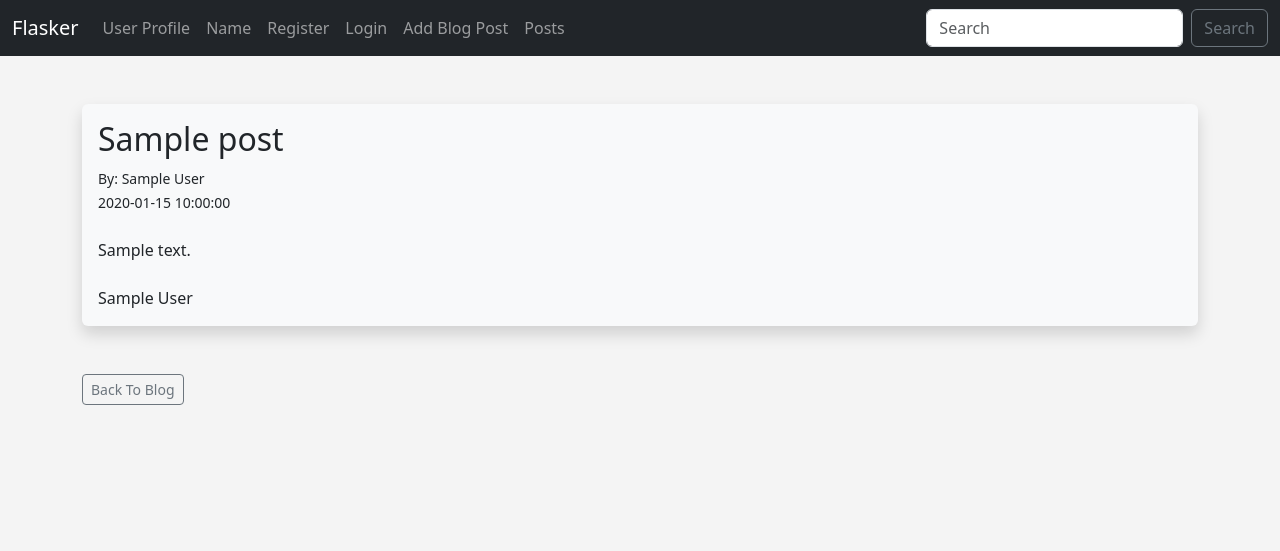
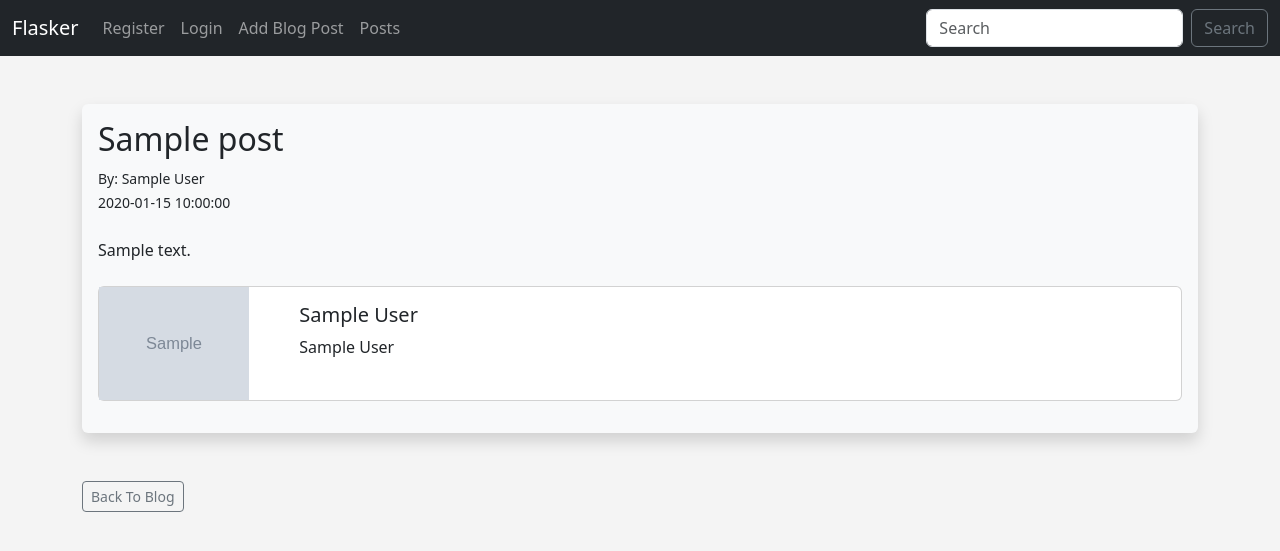
Before and after one commit to ihsaan-hussain/flasker_codemy, a Flask app: page /posts/1 in a window 1280 px wide. Shown: the top 551 px of the page. Run offline with Flask 3, Linux system fonts and the light colour scheme; tables that the repository leaves empty hold one stand-in row (values such as "Sample post"); grey boxes marked "Sample" are stand-in pictures; some libraries are stand-ins or nearby versions.

Commit message:
finished project

```diff
--- a/app.py
+++ b/app.py
@@ -103,31 +103,39 @@ def dashboard():
 		name_to_update.favourite_color = request.form['favourite_color']
 		name_to_update.username = request.form['username']
 		name_to_update.about_author = request.form['about_author']
-		name_to_update.profile_pic = request.files['profile_pic']
+
+		# Check for profile pic
+		if request.files['profile_pic']:
+			name_to_update.profile_pic = request.files['profile_pic']
+
+			# Grab Image Name
+			pic_filename = secure_filename(name_to_update.profile_pic.filename)
+			# Set UUID
+			pic_name = str(uuid.uuid1()) + "_" + pic_filename
+			# Save That Image
+			saver = request.files['profile_pic']
 
 
-		# Grab Image Name
-		pic_filename = secure_filename(name_to_update.profile_pic.filename)
-		# Set UUID
-		pic_name = str(uuid.uuid1()) + "_" + pic_filename
-		# Save That Image
-		saver = request.files['profile_pic']
-
-
-		# Change it to a string to save it to a Database
-		name_to_update.profile_pic = pic_name
-		try:
+			# Change it to a string to save it to a Database
+			name_to_update.profile_pic = pic_name
+			try:
+				db.session.commit()
+				saver.save(os.path.join(app.config['UPLOAD_FOLDER'], pic_name))
+				flash("User Updated Successfully!")
+				return render_template("dashboard.html",
+					form=form,
+					name_to_update=name_to_update)
+			except:
+				flash("Error! Looks like there was a problem")
+				return render_template("dashboard.html",
+					form=form,
+					name_to_update=name_to_update)
+		else:
 			db.session.commit()
-			saver.save(os.path.join(app.config['UPLOAD_FOLDER'], pic_name))
 			flash("User Updated Successfully!")
 			return render_template("dashboard.html",
-				form=form,
-				name_to_update=name_to_update)
-		except:
-			flash("Error! Looks like there was a problem")
-			return render_template("dashboard.html",
-				form=form,
-				name_to_update=name_to_update)
+					form=form,
+					name_to_update=name_to_update)
 	else:
 		return render_template("dashboard.html",
 			form=form,
@@ -141,7 +149,7 @@ def dashboard():
 def delete_post(id):
 	post_to_delete = Posts.query.get_or_404(id)
 	id = current_user.id
-	if id == post_to_delete.poster.id:
+	if id == post_to_delete.poster.id or id == 15:
 		try:
 			db.session.delete(post_to_delete)
 			db.session.commit()
@@ -192,7 +200,7 @@ def edit_post(id):
 		flash("Post has been updated")
 		return redirect(url_for('post', id=post.id))
 
-	if current_user.id == post.poster_id:
+	if current_user.id == post.poster_id or current_user.id == 15:
 		form.title.data = post.title
 		form.slug.data = post.slug
 		form.content.data = post.content
--- a/templates/navbar.html
+++ b/templates/navbar.html
@@ -6,13 +6,6 @@
     </button>
     <div class="collapse navbar-collapse" id="navbarSupportedContent">
       <ul class="navbar-nav me-auto mb-2 mb-lg-0">
-        <li class="nav-item">
-          <a class="nav-link" href="{{ url_for('user', name='Ihsaan') }}">User Profile</a>
-        </li>
-
-        <li class="nav-item">
-          <a class="nav-link" href="{{ url_for('name') }}">Name</a>
-        </li>
 
         {% if current_user.is_authenticated %}
         <li class="nav-item">
--- a/templates/post.html
+++ b/templates/post.html
@@ -20,9 +20,33 @@
 
 	{{ post.content|safe }}<br/><br/>
 
-	{% if post.poster.about_author %}
-		{{ post.poster.about_author }}
-	{% endif %}
+<div class="card mb-3">
+	<div class="row no-gutters">
+		<div class="col-md-2">
+			{% if post.poster.profile_pic %}
+				<img src="{{ url_for('static', filename='images/' + post.poster.profile_pic)}}" width=150 align="left">
+			{% else %}
+				<img src="{{ url_for('static', filename='images/default_profile_pic.png') }}" width=150 align="left">
+			{% endif %}
+		</div>
+
+		<div class="col-md-2">
+			<div class="card-body">
+				<h5 class="card-title">
+					{{ post.poster.name }}
+				</h5>
+				<p class="card-text">
+					{% if post.poster.about_author %}
+						{{ post.poster.about_author }}
+					{% else %}
+						Author has no about profile yet...
+					{% endif %}
+				</p>
+			</div>
+		</div>
+	</div>
+</div>
+
 </div>
 
 {% if post.poster_id == current_user.id %}
--- a/templates/posts.html
+++ b/templates/posts.html
@@ -22,7 +22,7 @@
 	<br/><br/>
 	<a href="{{ url_for('post', id=post.id) }}" class="btn btn-outline-secondary btn-sm">View Post</a>
 
-	{% if post.poster_id == current_user.id %}
+	{% if post.poster_id == current_user.id or current_user.id == 15 %}
 	<a href="{{ url_for('edit_post', id=post.id) }}" class="btn btn-outline-secondary btn-sm">Edit Post</a>
 
 	<a href="{{ url_for('delete_post', id=post.id) }}" class="btn btn-outline-danger btn-sm">Delete Post</a>
```
Also changed, not shown: templates/dashboard.html (+9 -0 lines), static/images/c086b2c6-c6ff-11ed-b90c-586c25a1fdd7_Skull-PNG.png (added), static/images/e89abc90-c6ff-11ed-91a7-586c25a1fdd7_Skull-PNG.png (added), static/images/f52d9ee5-c6ff-11ed-baba-586c25a1fdd7_maldini.png (added), 1 other file.
